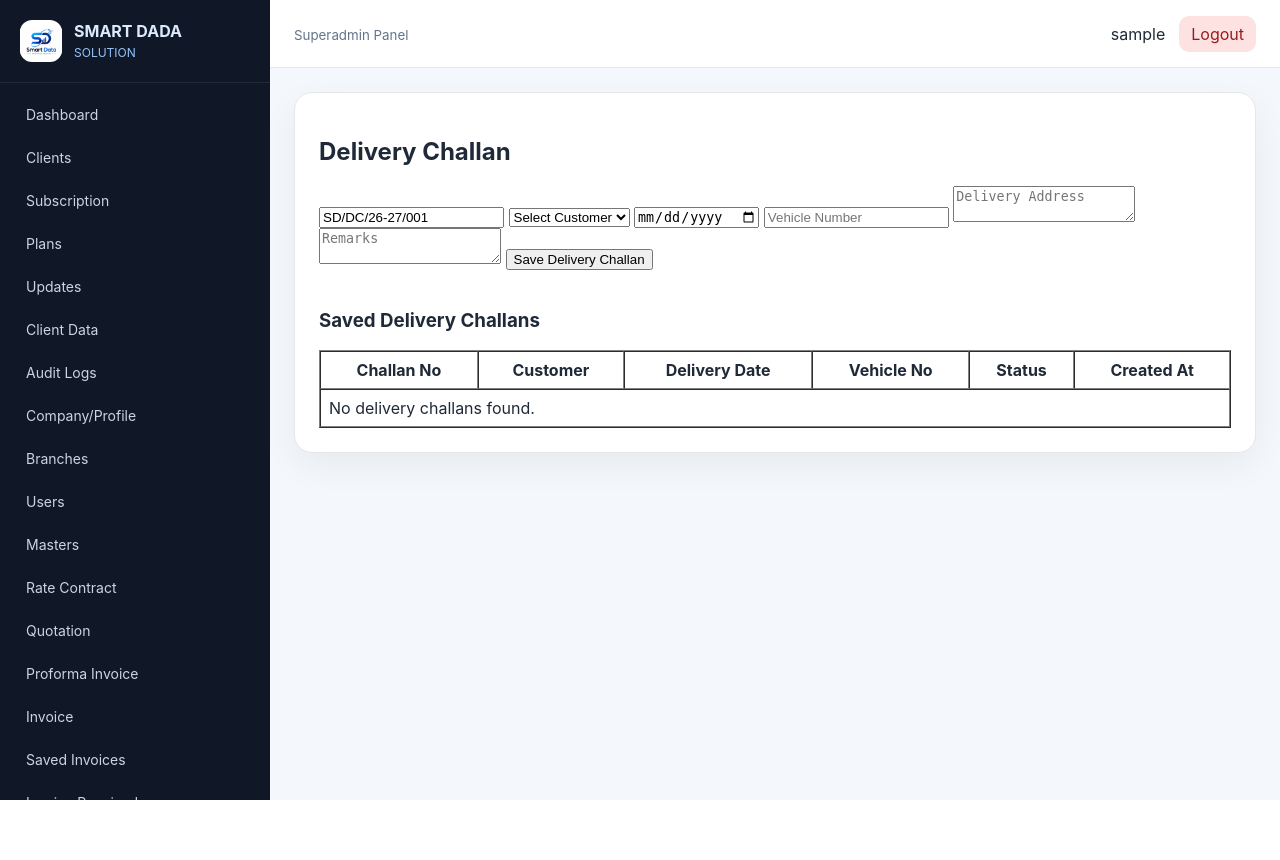
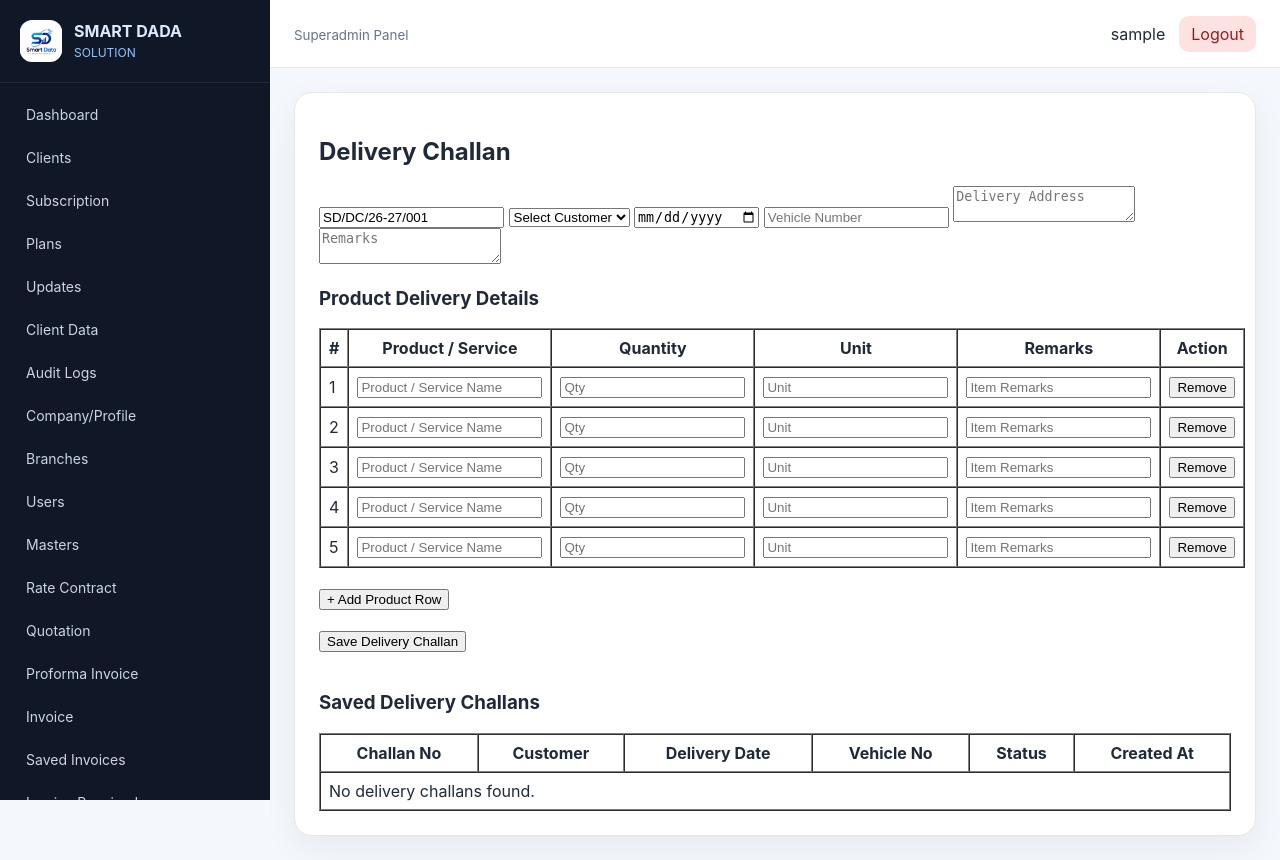
Before and after one commit to dsanjib174-sketch/SD_Invoice_V6_1_2_Enterprise, a Flask app: page /delivery-challan in a window 1280 px wide. Before the commit the page ends 800 px from the top, so only its background shows below. Run offline with Flask 3, Linux system fonts and the light colour scheme; the visitor is signed in with stand-in values (Sample User, id 1).

Commit message:
Update delivery_challan.html

```diff
--- a/app/templates/documents/delivery_challan.html
+++ b/app/templates/documents/delivery_challan.html
@@ -6,9 +6,9 @@
 
 <form method="POST" class="grid">
 
-<input name="challan_no" value="{{ doc_no }}" readonly>
+<input name="challan_no" value="{{ doc_no }}" placeholder="Delivery Challan No">
 
-<select name="customer_name" required>
+<select id="customerSelect" name="customer_name" required>
   <option value="">Select Customer</option>
   {% for c in customers %}
   <option value="{{ c }}">{{ c }}</option>
@@ -19,6 +19,38 @@
 <input name="vehicle_no" placeholder="Vehicle Number">
 <textarea name="delivery_address" placeholder="Delivery Address"></textarea>
 <textarea name="remarks" placeholder="Remarks"></textarea>
+
+<h3>Product Delivery Details</h3>
+
+<table border="1" cellpadding="8" cellspacing="0" width="100%" id="itemsTable">
+<thead>
+<tr>
+<th>#</th>
+<th>Product / Service</th>
+<th>Quantity</th>
+<th>Unit</th>
+<th>Remarks</th>
+<th>Action</th>
+</tr>
+</thead>
+
+<tbody id="itemsBody">
+{% for i in range(5) %}
+<tr class="item-row">
+<td class="rowNo">{{ i + 1 }}</td>
+<td><input name="product_name[]" placeholder="Product / Service Name"></td>
+<td><input name="qty[]" type="number" step="0.01" placeholder="Qty"></td>
+<td><input name="unit[]" placeholder="Unit"></td>
+<td><input name="item_remarks[]" placeholder="Item Remarks"></td>
+<td><button type="button" onclick="removeRow(this)">Remove</button></td>
+</tr>
+{% endfor %}
+</tbody>
+</table>
+
+<br>
+<button type="button" onclick="addRow()">+ Add Product Row</button>
+<br><br>
 
 <button type="submit">Save Delivery Challan</button>
 
@@ -58,4 +90,37 @@
 
 </section>
 
+<script>
+function addRow() {
+  const body = document.getElementById("itemsBody");
+  const firstRow = document.querySelector(".item-row");
+  const newRow = firstRow.cloneNode(true);
+
+  newRow.querySelectorAll("input").forEach(input => {
+    input.value = "";
+  });
+
+  body.appendChild(newRow);
+  updateRowNumbers();
+}
+
+function removeRow(button) {
+  const rows = document.querySelectorAll(".item-row");
+
+  if (rows.length <= 1) {
+    alert("At least one product row is required.");
+    return;
+  }
+
+  button.closest("tr").remove();
+  updateRowNumbers();
+}
+
+function updateRowNumbers() {
+  document.querySelectorAll(".item-row").forEach((row, index) => {
+    row.querySelector(".rowNo").textContent = index + 1;
+  });
+}
+</script>
+
 {% endblock %}
```
